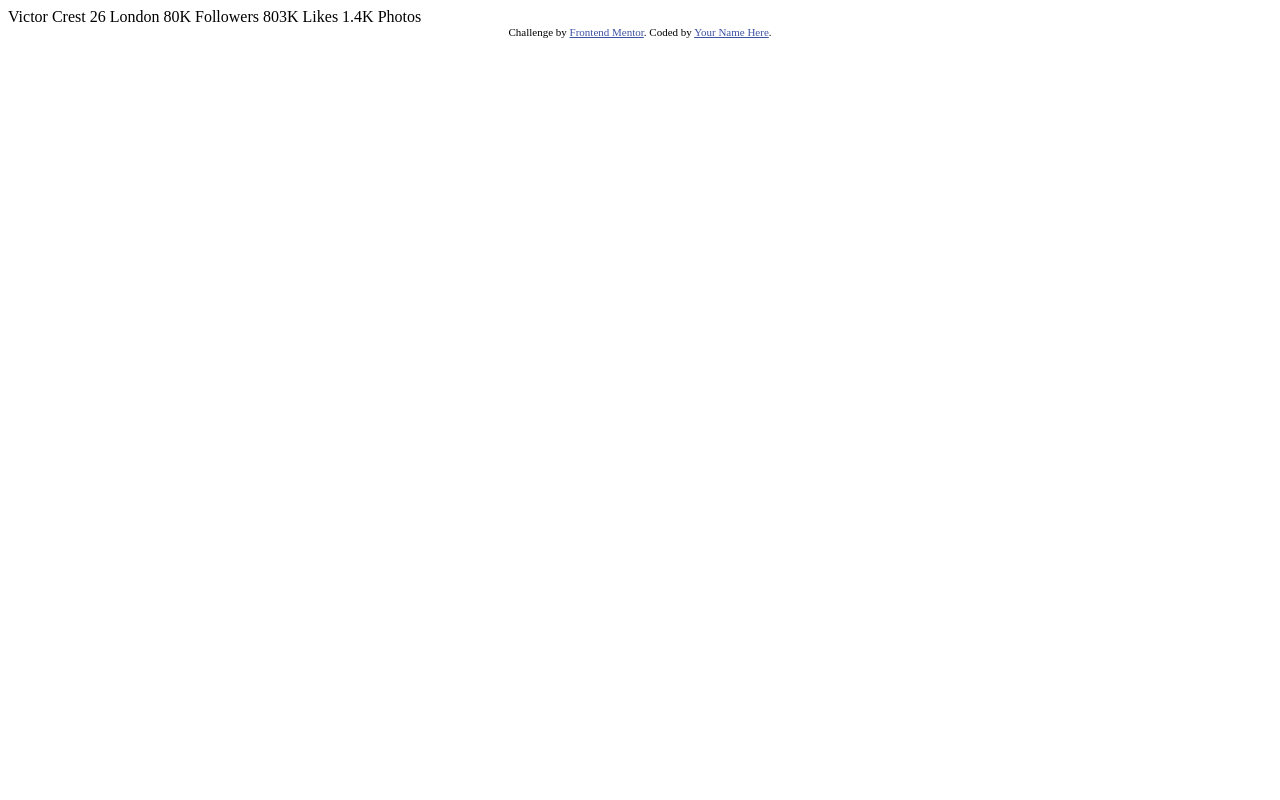
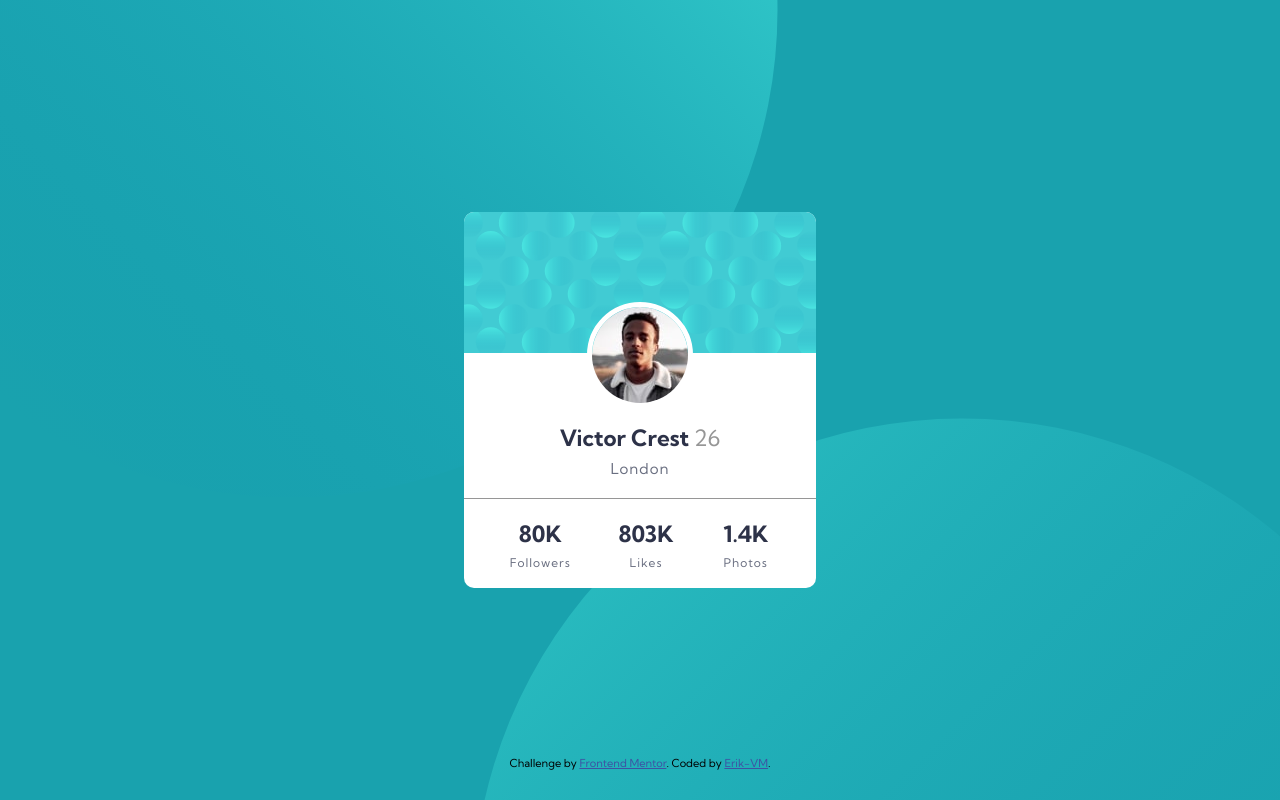
Before and after one commit to erik-vm/FrontendChallanges, a plain HTML site: page Profile card component/index.html in a window 1280 px wide. Drawn offline with Linux system fonts and the light colour scheme.

Commit message:
profile card commit

```diff
--- a/Profile card component/index.html
+++ b/Profile card component/index.html
@@ -8,28 +8,157 @@
 
   <title>Frontend Mentor | Profile card component</title>
 
-  <!-- Feel free to remove these styles or customise in your own stylesheet 👍 -->
+  <!-- ### Primary
+
+Dark cyan: hsl(185, 75%, 39%)
+Very dark desaturated blue: hsl(229, 23%, 23%)
+Dark grayish blue: hsl(227, 10%, 46%)
+
+### Neutral
+
+Dark gray: hsl(0, 0%, 59%)
+ -->
   <style>
-    .attribution { font-size: 11px; text-align: center; }
+    @import url('https://fonts.googleapis.com/css2?family=Kumbh+Sans:wght@400;700&display=swap');
+
+    *{
+      padding: 0;
+      margin: 0;
+      box-sizing: border-box;
+      overflow: hidden;
+    }
+    body{
+      position: relative;
+width: 100%;
+height: 100vh;
+display: flex;
+justify-content: center;
+align-items: center;
+font-family: 'Kumbh Sans', sans-serif;
+font-size: 15px;
+background:hsl(185, 75%, 39%) ;
+    }
+    h2{
+      color: hsl(229, 23%, 23%);
+      font-size: 1.5em;
+      padding: 2px;
+      font-weight: 700;
+    }
+    p{
+      color: hsl(227, 10%, 46%);
+      letter-spacing: 1px;
+    }
+    section{
+      position: relative;
+      width: 352px;
+      height: 376px;
+      background: #FFFFFF;
+      border-radius: 10px;
+      display: flex;
+      justify-content: center;
+      align-items: center;
+      flex-direction: column;
+    }
+    section .cardBG{
+position: absolute;
+top: 0;
+left: 0;
+width: 100%;
+    }
+    section .victor{
+      position: absolute;
+      border: 5px solid #FFFFFF;
+      border-radius: 50%;
+      top: 90px;
+    }
+    section h2{
+      margin-top: 100px;
+    }
+    section h2 span{
+      color: hsl(0, 0%, 59%);
+      font-weight: 400;
+    }
+    section p{
+      margin-top: 5px;
+    }
+    .stats{
+position: absolute;
+bottom: 0;
+width: 100%;
+height: 90px;
+display: flex;
+justify-content: space-evenly;
+align-items: center;
+border-top: 1px solid hsl(0, 0%, 59%);
+text-align: center;
+    }
+    .stats h2{
+      margin-top: 0;
+    }
+    .stats p{
+      font-size: 0.8em;
+    }
+    .bgTop{
+position: absolute;
+left: -200px;
+top: -480px;
+    }
+    .bgBottom{
+      position: absolute;
+      right: -170px;
+      bottom: -600px;
+    }
+    .attribution { font-size: 11px; text-align: center; position: absolute; bottom: 30px;}
     .attribution a { color: hsl(228, 45%, 44%); }
+    @media(max-width:376px){
+      body{
+      }
+      section{
+      width: 326px;
+      height: 374px;
+    }
+    h2{
+      font-size: 1.2em;
+    }
+    .bgTop{
+position: absolute;
+left: -720px;
+top: -650px;
+    }
+    .bgBottom{
+      position: absolute;
+      right: -730px;
+      bottom: -600px;
+    }
+    }
   </style>
 </head>
 <body>
-  Victor Crest
-  26
-  London
-
-  80K
-  Followers
-
-  803K
-  Likes
-
-  1.4K
-  Photos
+  <div class="bgTop"><img src="images/bg-pattern-top.svg" alt=""></div>
+  <div class="bgBottom"><img src="images/bg-pattern-bottom.svg" alt=""></div>
+<section>
+  <img class="cardBG" src="images/bg-pattern-card.svg" alt="">
+  <img class="victor" src="images/image-victor.jpg" alt="">
+  <h2>Victor Crest <span>26</span></h2>
+  <p>London</p>
+  <div class="stats">
+    <div class="box">
+      <h2>80K</h2>
+      <p>Followers</p>
+    </div>
+    <div class="box">
+      <h2>803K</h2>
+      <p>Likes</p>
+    </div>
+    <div class="box">
+      <h2>1.4K</h2>
+      <p>Photos</p>
+    </div>
+  </div>
+</section>
   <div class="attribution">
     Challenge by <a href="https://www.frontendmentor.io?ref=challenge" target="_blank">Frontend Mentor</a>.
-    Coded by <a href="#">Your Name Here</a>.
+    Coded by <a href="https://github.com/erik-vm">Erik-VM</a>.
   </div>
 </body>
 </html>
```
